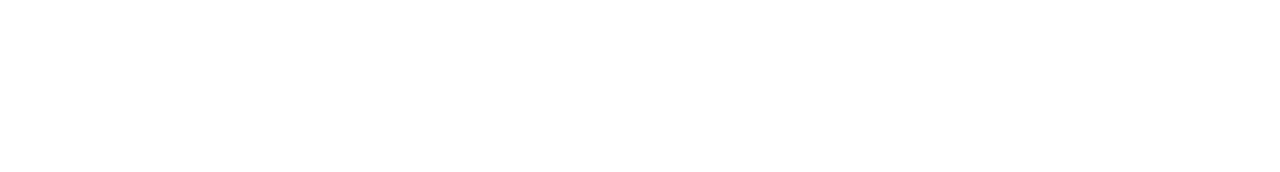
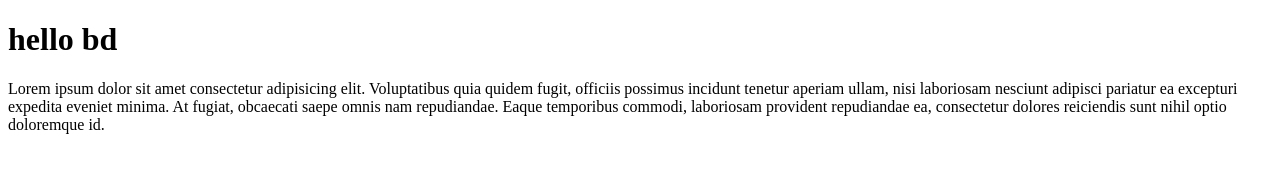
Before and after one commit to rakib-007/my-first-repo, a plain HTML site: page index.html in a window 1280 px wide. Drawn offline with Linux system fonts and the light colour scheme.

Commit message:
first commit

```diff
--- a/index.html
+++ b/index.html
@@ -7,6 +7,8 @@
     <title>My first repo</title>
 </head>
 <body>
+    <h1>hello bd</h1>
+    <p>Lorem ipsum dolor sit amet consectetur adipisicing elit. Voluptatibus quia quidem fugit, officiis possimus incidunt tenetur aperiam ullam, nisi laboriosam nesciunt adipisci pariatur ea excepturi expedita eveniet minima. At fugiat, obcaecati saepe omnis nam repudiandae. Eaque temporibus commodi, laboriosam provident repudiandae ea, consectetur dolores reiciendis sunt nihil optio doloremque id.</p>
 
 </body>
 </html>
```
